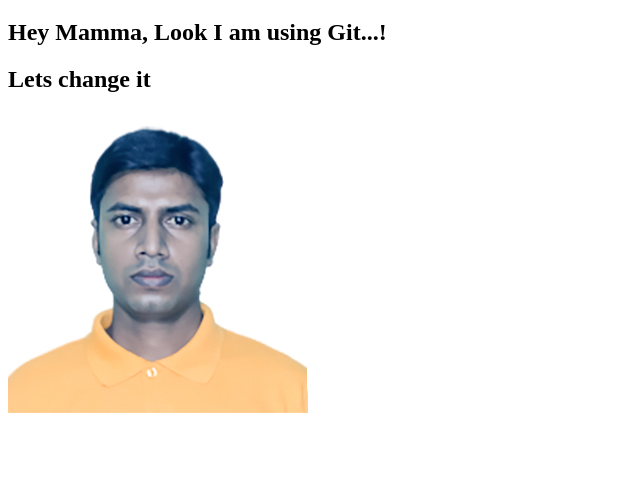
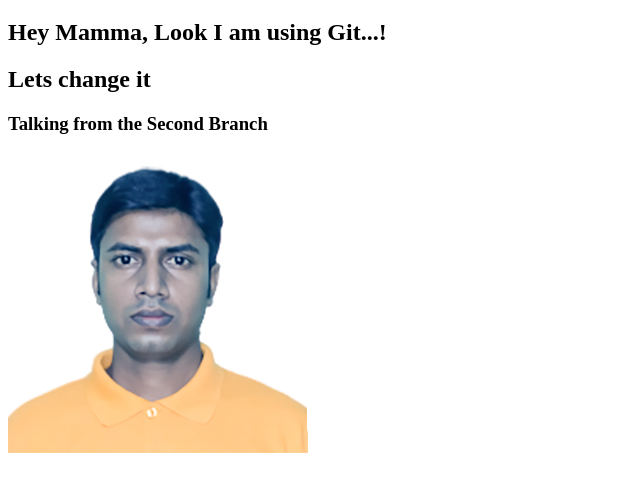
Before and after one commit to iamrokibul/my-first-website, a plain HTML site: page index.html in a window 1280 px wide. Shown: the part 61-552 px from the top of the page, without its empty margins (0-640 px from the left). Drawn offline with Linux system fonts and the light colour scheme.

Commit message:
added text in my second brach

```diff
--- a/index.html
+++ b/index.html
@@ -9,6 +9,7 @@
     <h1>This is Git Power</h1>
     <h2>Hey Mamma, Look I am using Git...!</h2>
     <h2>Lets change it</h2>
+    <h3>Talking from the Second Branch</h3>
     <img src="pasport-size.jpg" alt="">
 </body>
 </html>
```
